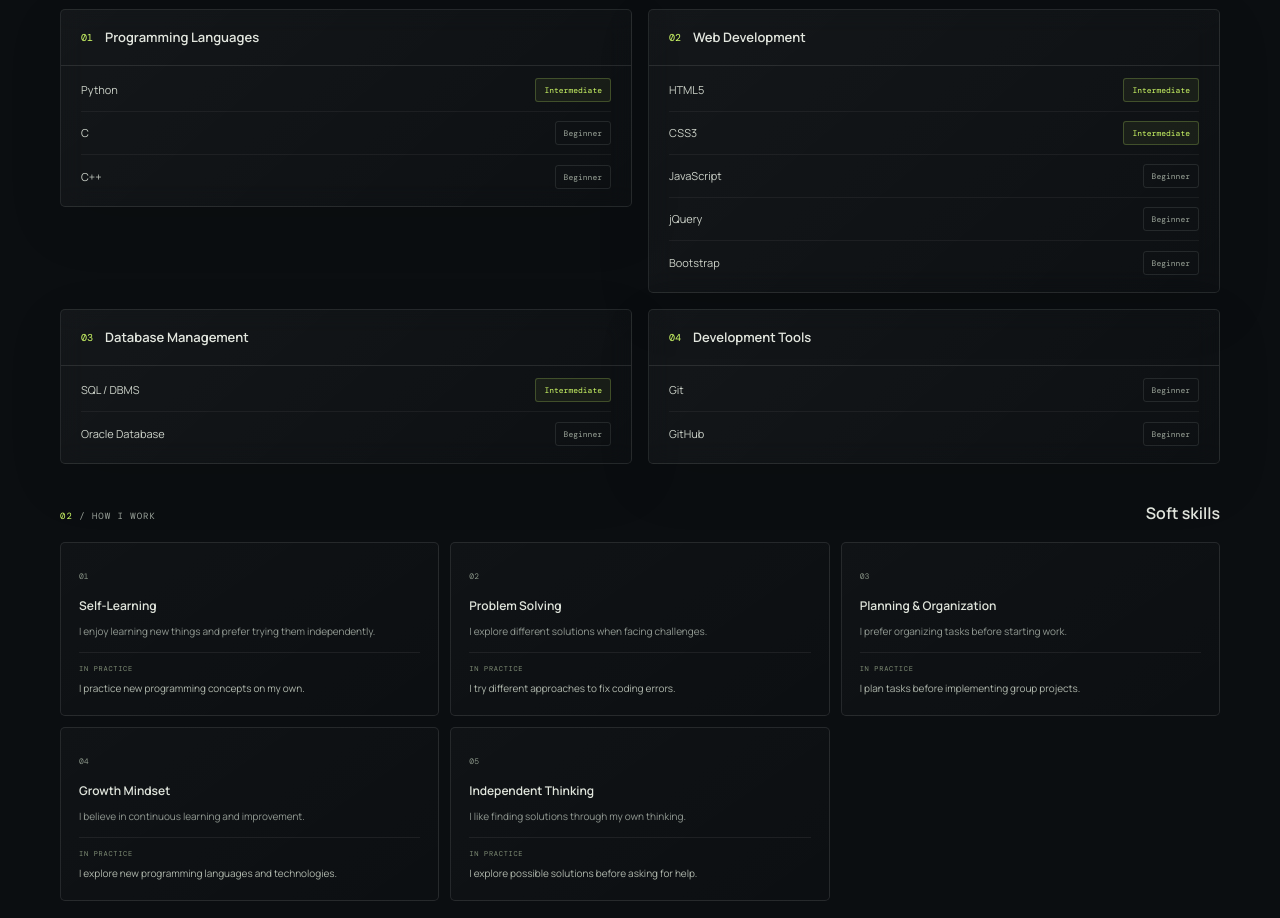
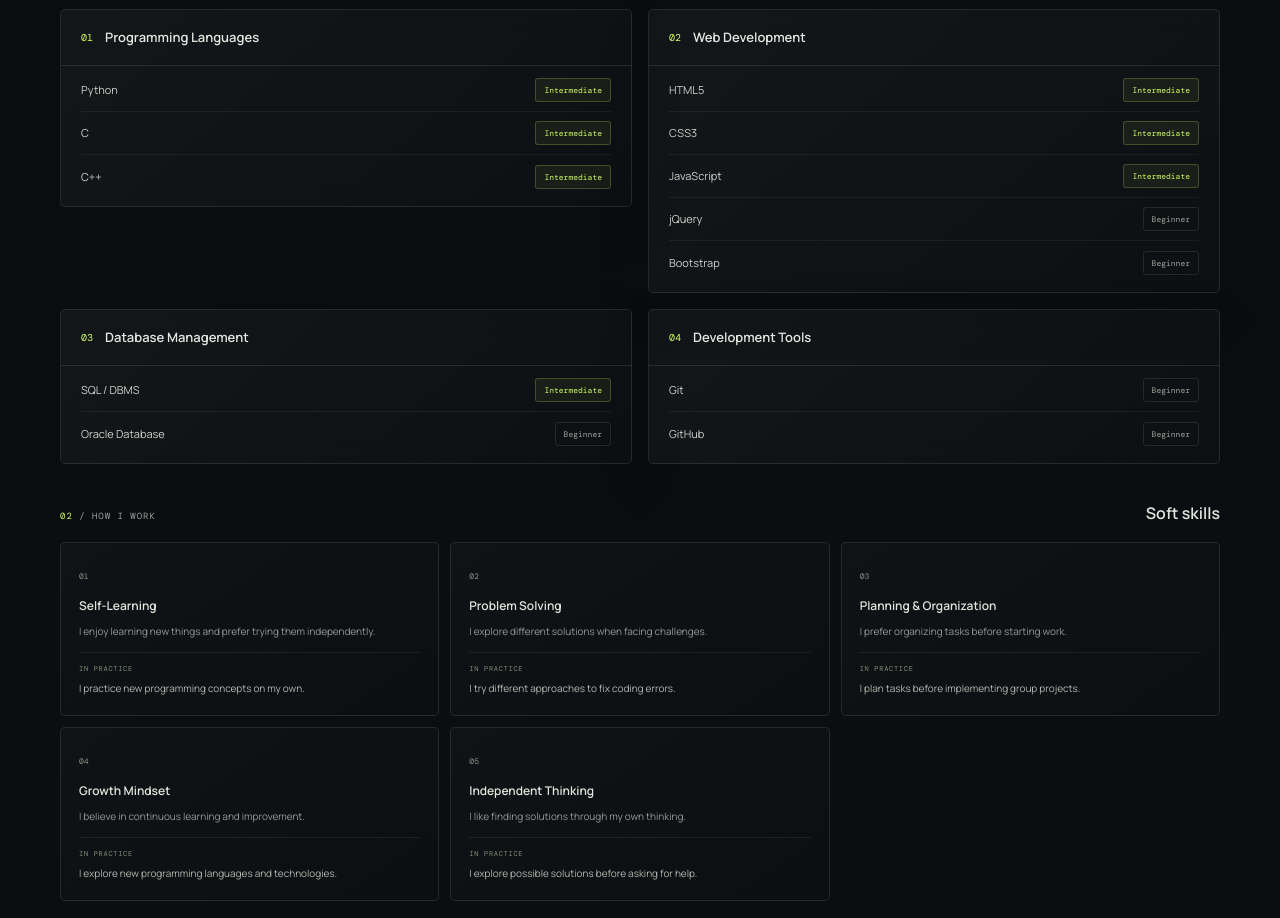
Before and after one commit to digheprasad/prasad-dighe-resume, a React (Vite) app: page / in a window 1280 px wide. Shown: the part 2060-2978 px from the top of the page. Built offline with nearby package versions, Linux system fonts and the light colour scheme; no server answers.

Commit message:
Update portfolio.js

```diff
--- a/src/data/portfolio.js
+++ b/src/data/portfolio.js
@@ -35,8 +35,8 @@ export const portfolio = {
       category: "Programming Languages",
       skills: [
         { name: "Python", level: "Intermediate" },
-        { name: "C", level: "Beginner" },
-        { name: "C++", level: "Beginner" },
+        { name: "C", level: "Intermediate" },
+        { name: "C++", level: "Intermediate" },
       ],
     },
     {
@@ -44,7 +44,7 @@ export const portfolio = {
       skills: [
         { name: "HTML5", level: "Intermediate" },
         { name: "CSS3", level: "Intermediate" },
-        { name: "JavaScript", level: "Beginner" },
+        { name: "JavaScript", level: "Intermediate" },
         { name: "jQuery", level: "Beginner" },
         { name: "Bootstrap", level: "Beginner" },
       ],
```
